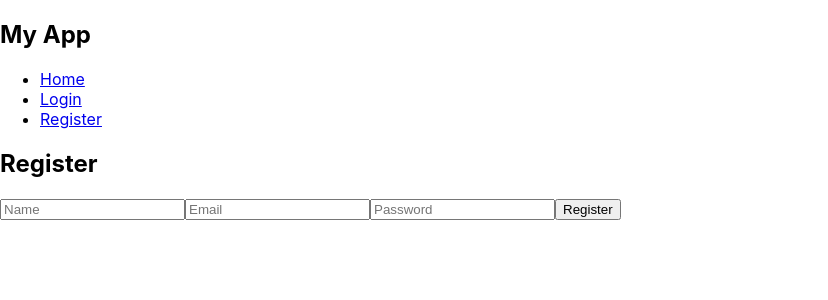
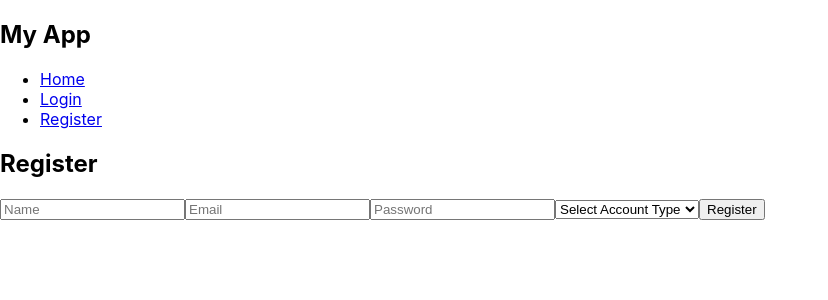
Before and after one commit to Nouf2027/Portfolio-Project, a React (Create React App) app in the folder Stage 4/frontend/: page /register in a window 1280 px wide. Shown: the top 300 px of the page, without its empty margins (0-828 px from the left). Built offline with nearby package versions, Linux system fonts and the light colour scheme.

Commit message:
Update Register with account type dropdown

```diff
--- a/Stage 4/frontend/src/pages/Register.jsx
+++ b/Stage 4/frontend/src/pages/Register.jsx
@@ -4,10 +4,11 @@ function Register() {
   const [name, setName] = useState('');
   const [email, setEmail] = useState('');
   const [password, setPassword] = useState('');
+  const [role, setRole] = useState('');
 
   const handleSubmit = (e) => {
     e.preventDefault();
-    console.log('Register:', name, email, password);
+    console.log('Register:', name, email, password, role);
   };
 
   return (
@@ -32,6 +33,12 @@ function Register() {
           value={password}
           onChange={(e) => setPassword(e.target.value)}
         />
+        <select value={role} onChange={(e) => setRole(e.target.value)}>
+          <option value="">Select Account Type</option>
+          <option value="center">Center</option>
+          <option value="parents">Parents</option>
+          <option value="admin">Admin</option>
+        </select>
         <button type="submit">Register</button>
       </form>
     </div>
```
